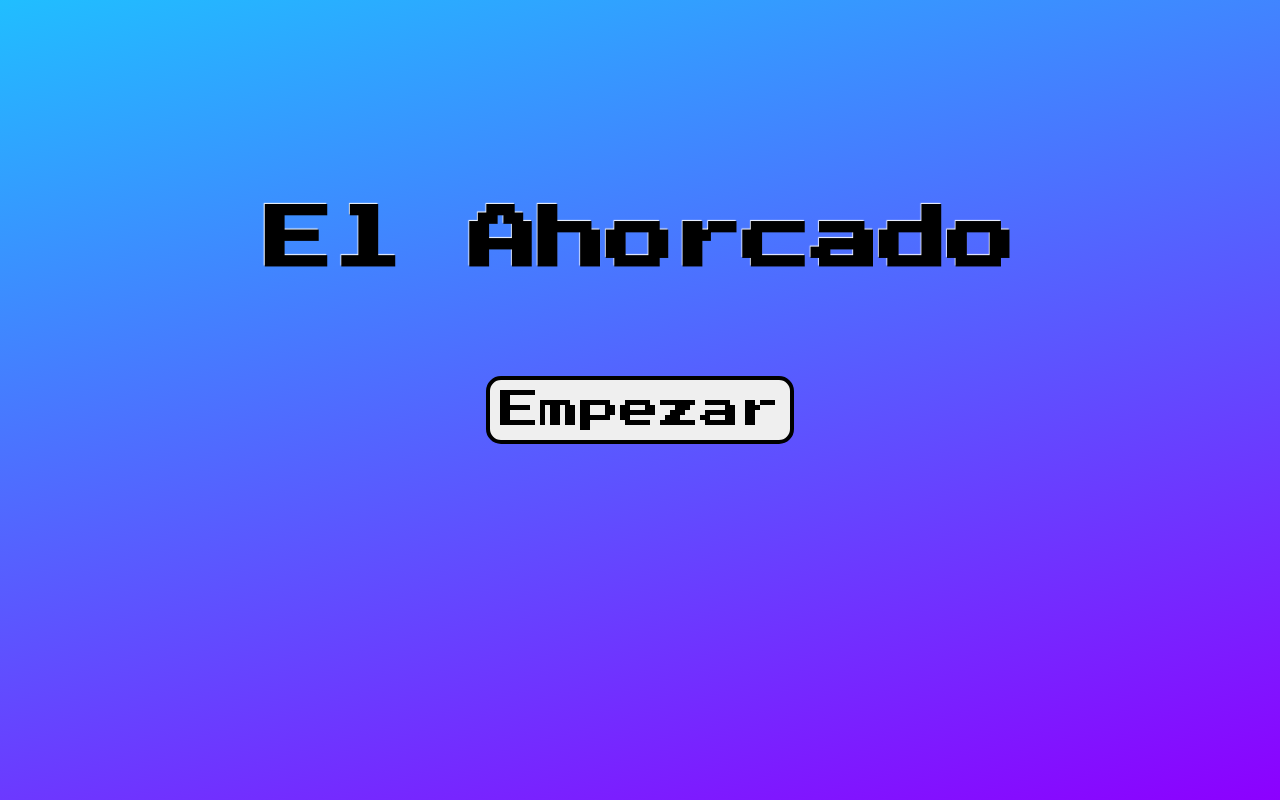
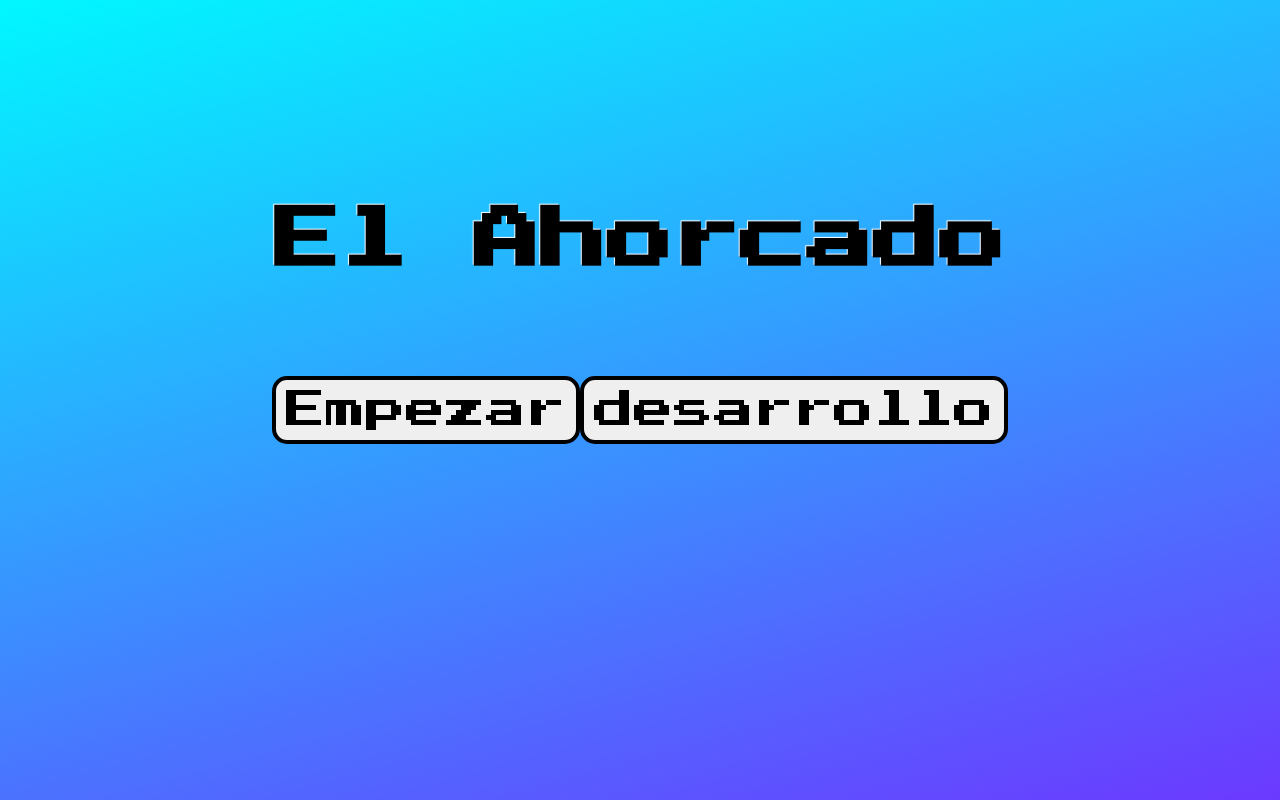
Before and after one commit to elblanquito/ahorcado, a Vue app: page / in a window 1280 px wide. Built offline with nearby package versions, Linux system fonts and the light colour scheme.

Commit message:
desarrollo v1

```diff
--- a/src/App.vue
+++ b/src/App.vue
@@ -5,6 +5,7 @@
     <div class="subcont">
       <p class="tittle">El Ahorcado</p>
       <button class="jugar" @click="jugar()">Empezar</button>
+      <button class="jugar" @click="desarrollo()">desarrollo</button>
     </div>
 
   </div>
@@ -15,6 +16,9 @@ import { ref } from "vue"
 
 function jugar(){
   location.href='../juego.html'
+}
+function desarrollo(){
+  location.href='../desarrollo.html'
 }
 
 </script>
```
